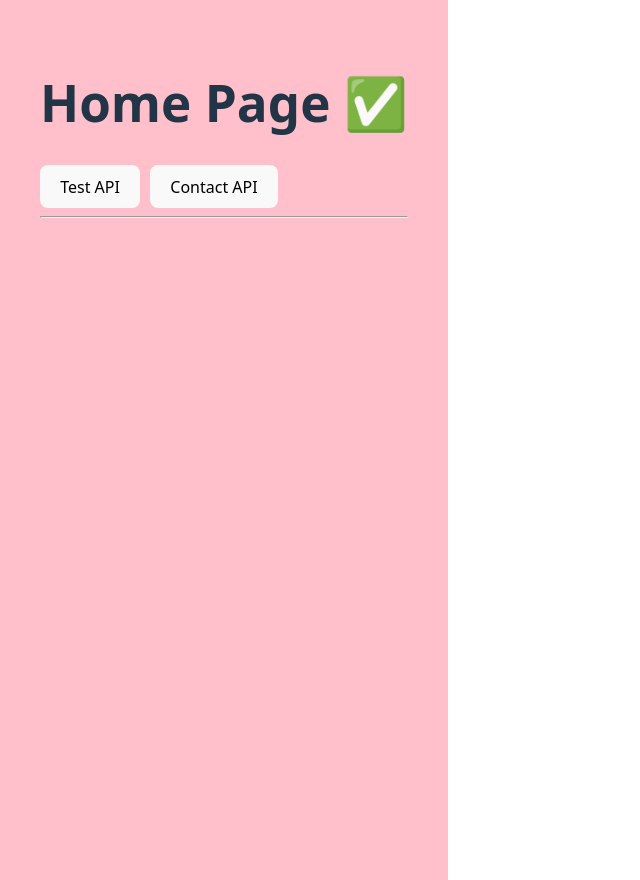
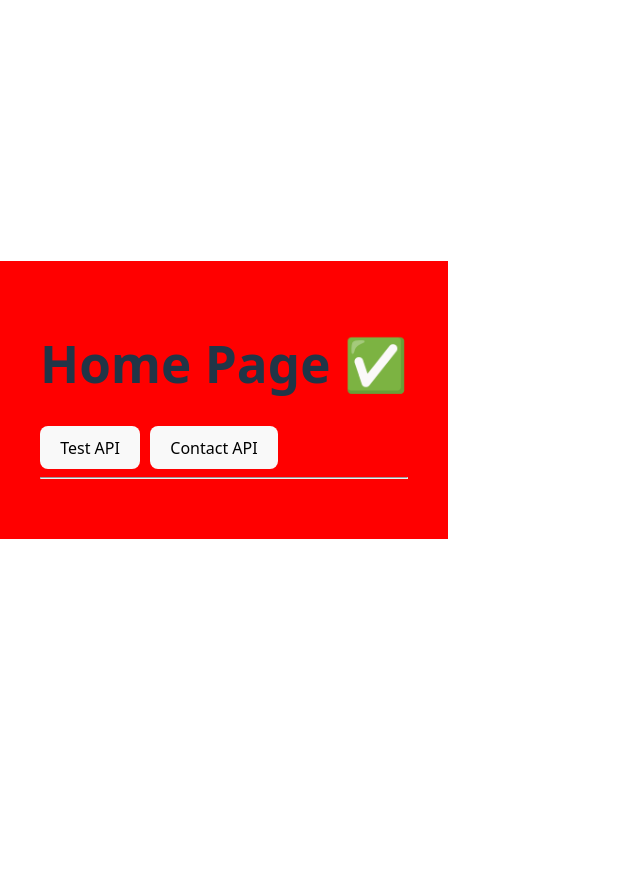
Before and after one commit to rajanayakdevops/smart-whiteboard-test, a React app in the folder frontend/: page / in a window 1280 px wide. Shown: the whole page, without its empty margins (0-640 px from the left). After the commit the page ends 800 px from the top, so only its background shows below. Built offline with nearby package versions, Linux system fonts and the light colour scheme; the HTML template or start-up script is replaced by a standard one.

Commit message:
chaged the bc to red

```diff
--- a/frontend/src/App.jsx
+++ b/frontend/src/App.jsx
@@ -21,8 +21,8 @@ function App() {
 <div
   style={{
     padding: "40px",
-    backgroundColor: "pink",
-    minHeight: "100vh"
+    backgroundColor: "red",
+    minHeight: "100v",
   }}
 >
   <h1>Home Page ✅</h1>
```
